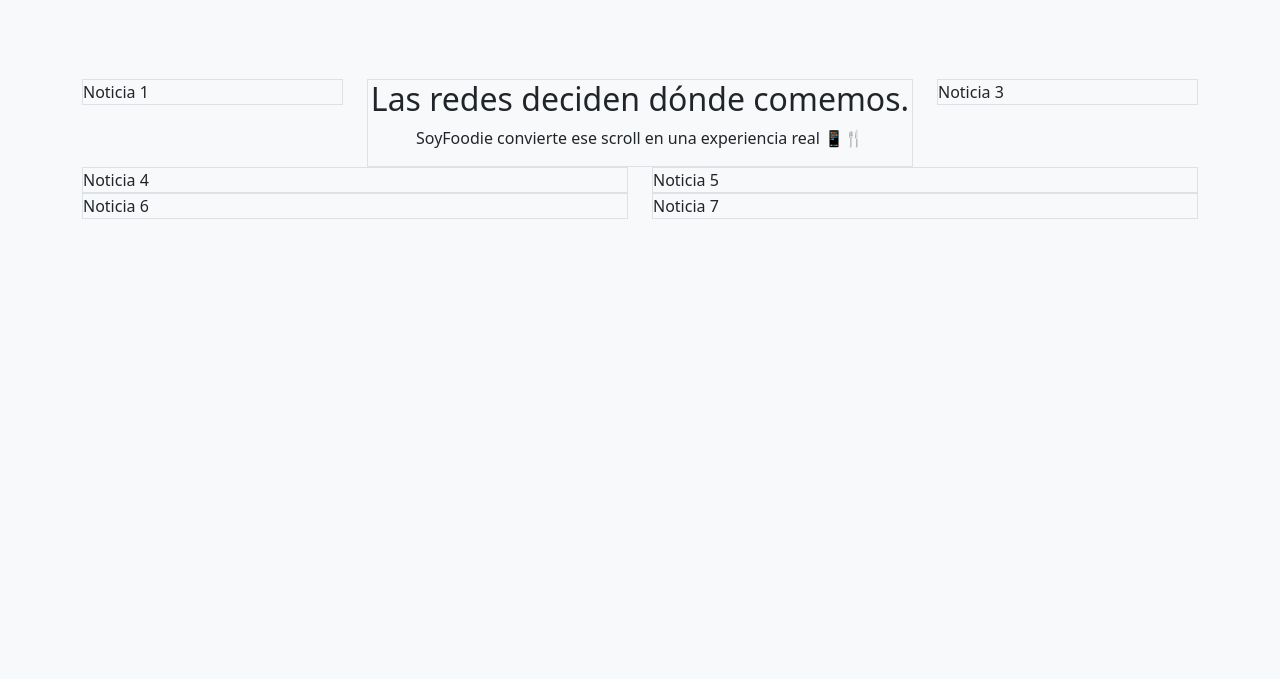
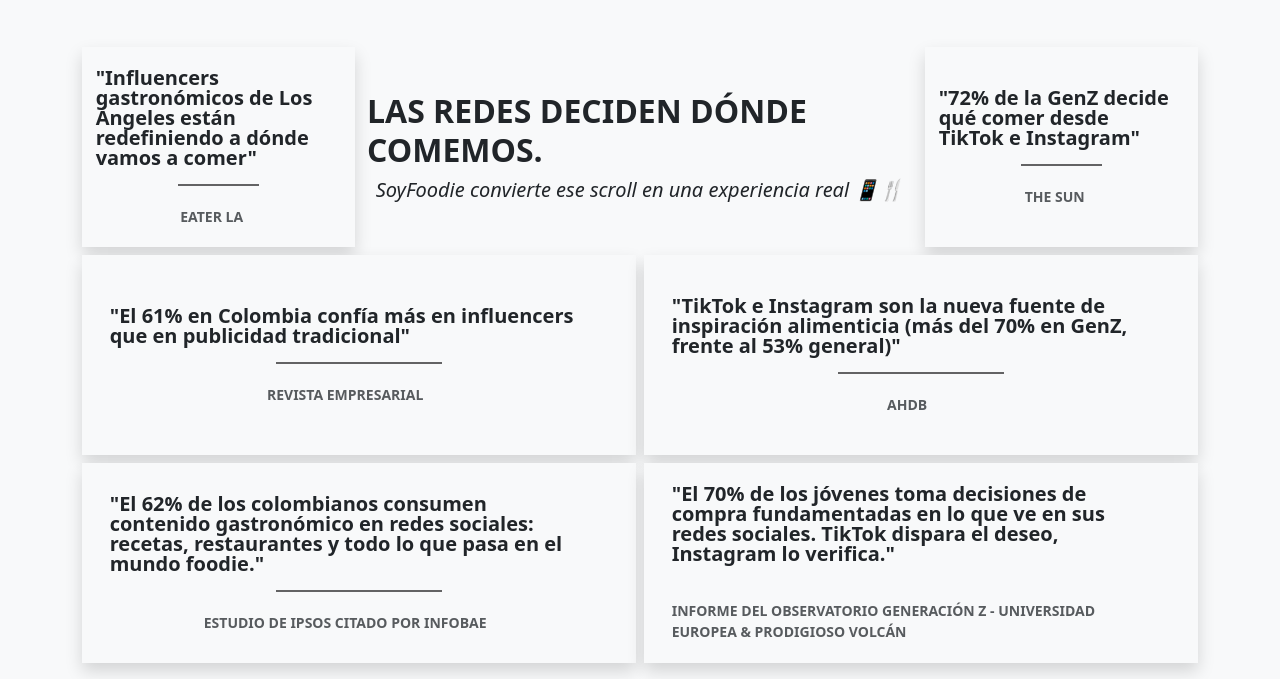
Before and after one commit to cafigueroaz/SoyFoodie, a plain HTML site: page index.html in a window 1280 px wide. Shown: the part 699-1378 px from the top of the page. Before the commit the page ends 966 px from the top, so only its background shows below. Drawn offline with nearby package versions, Linux system fonts and the light colour scheme.

Commit message:
Seccion 2 al 70%.

```diff
--- a/index.html
+++ b/index.html
@@ -9,11 +9,6 @@
       integrity="sha384-LN+7fdVzj6u52u30Kp6M/trliBMCMKTyK833zpbD+pXdCLuTusPj697FH4R/5mcr"
       crossorigin="anonymous"
     />
-    <script
-      src="https://cdn.jsdelivr.net/npm/bootstrap@5.3.7/dist/js/bootstrap.bundle.min.js"
-      integrity="sha384-ndDqU0Gzau9qJ1lfW4pNLlhNTkCfHzAVBReH9diLvGRem5+R9g2FzA8ZGN954O5Q"
-      crossorigin="anonymous"
-    ></script>
     <link rel="stylesheet" href="styles.css" />
     <title>Document</title>
   </head>
@@ -90,37 +85,137 @@
 
     <!--Seccion Por qué SoyFoodie-->
     <section id="SeccionPorQue">
-      <div class="container py-5">
-        <div class="row">
+      <div class="container py-3">
+        <div class="row g-2">
           <div class="col-12 col-md-3">
-            <div class="border bg-light">Noticia 1</div>
-          </div>
+            <div class="bg-light shadow tamaño-cards">
+              <a
+                class="ajustes-cards-titular fs-5 fw-bold link-dark link-opacity-75-hover link-underline link-underline-opacity-0"
+                href="https://la.eater.com/2024/10/23/24267295/los-angeles-food-restaurant-culture-tiktok-instagram-social-media-influencers?utm_source"
+                target="_blank"
+                rel="noopener noreferrer"
+                >"Influencers gastronómicos de Los Ángeles están redefiniendo a
+                dónde vamos a comer"
+              </a>
+              <div class="separador"></div>
 
-          <div class="col-12 col-md-6 ordenarPrimero">
-            <div class="border text-center">
-              <h2>Las redes deciden dónde comemos.</h2>
-              <p>SoyFoodie convierte ese scroll en una experiencia real 📱🍴</p>
+              <div
+                class="ajustes-cards-referencia text-uppercase text-muted small fw-semibold mt-1"
+              >
+                Eater LA
+              </div>
             </div>
           </div>
 
-          <div class="col-12 col-md-3">
-            <div class="border bg-light">Noticia 3</div>
+          <div class="col-12 col-md-6 ordenarPrimero p-2 centrar-titulo">
+            <div class="h2 fw-semibold text-uppercase">
+              Las redes deciden dónde comemos.
+            </div>
+            <div class="lead fw-light fst-italic lh-sm">
+              SoyFoodie convierte ese scroll en una experiencia real 📱🍴
+            </div>
+          </div>
+
+          <div class="col-md-3">
+            <div class="bg-light shadow tamaño-cards">
+              <a
+                class="ajustes-cards-titular fs-5 fw-bold link-dark link-opacity-75-hover link-underline link-underline-opacity-0"
+                href="https://www.thesun.co.uk/news/36156499/gen-z-meal-inspiration-social-media/?utm_source"
+                target="_blank"
+                rel="noopener noreferrer"
+                >"72% de la GenZ decide qué comer desde TikTok e Instagram"
+              </a>
+              <div class="separador"></div>
+              <div
+                class="ajustes-cards-referencia text-uppercase text-muted small fw-semibold mt-1"
+              >
+                The Sun
+              </div>
+            </div>
           </div>
 
           <div class="col-12 col-md-6">
-            <div class="border bg-light">Noticia 4</div>
+            <div class="bg-light shadow tamaño-cards">
+              <a
+                class="ajustes-cards-titular fs-5 fw-bold link-dark link-opacity-75-hover link-underline link-underline-opacity-0"
+                href="https://revistaempresarial.com/marketing/redes-sociales/colombianos-confian-mas-en-los-influencers-o-en-la-publicidad-tradicional/?utm_source"
+                target="_blank"
+                rel="noopener noreferrer"
+                >"El 61% en Colombia confía más en influencers que en publicidad
+                tradicional"
+              </a>
+              <div class="separador"></div>
+
+              <div
+                class="ajustes-cards-referencia text-uppercase text-muted small fw-semibold mt-1"
+              >
+                Revista Empresarial
+              </div>
+            </div>
           </div>
 
           <div class="col-12 col-md-6">
-            <div class="border bg-light">Noticia 5</div>
+            <div class="bg-light shadow tamaño-cards">
+              <a
+                class="ajustes-cards-titular fs-5 fw-bold link-dark link-opacity-75-hover link-underline link-underline-opacity-0"
+                href="https://ahdb.org.uk/news/consumer-insight-the-role-of-social-media-on-gen-z-views-on-food"
+                target="_blank"
+                rel="noopener noreferrer"
+                >"TikTok e Instagram son la nueva fuente de inspiración
+                alimenticia (más del 70% en GenZ, frente al 53% general)"
+              </a>
+              <div class="separador"></div>
+
+              <div
+                class="ajustes-cards-referencia text-uppercase text-muted small fw-semibold mt-1"
+              >
+                AHDB
+              </div>
+            </div>
           </div>
 
           <div class="col-12 col-md-6">
-            <div class="border bg-light">Noticia 6</div>
+            <div class="bg-light shadow tamaño-cards">
+              <a
+                class="ajustes-cards-titular fs-5 fw-bold link-dark link-opacity-75-hover link-underline link-underline-opacity-0"
+                href="https://www.infobae.com/colombia/2025/01/22/colombianos-entre-los-mas-consumidores-de-redes-sociales-en-el-mundo-estos-son-los-influenciadores-y-temas-que-mas-buscan/?utm_source=chatgpt.com"
+                target="_blank"
+                rel="noopener noreferrer"
+                >"El 62% de los colombianos consumen contenido gastronómico en
+                redes sociales: recetas, restaurantes y todo lo que pasa en el
+                mundo foodie."
+              </a>
+              <div class="separador"></div>
+
+              <div
+                class="ajustes-cards-referencia text-uppercase text-muted small fw-semibold mt-1"
+              >
+                Estudio de Ipsos citado por Infobae
+              </div>
+            </div>
           </div>
 
           <div class="col-12 col-md-6">
-            <div class="border bg-light">Noticia 7</div>
+            <div class="bg-light shadow tamaño-cards">
+              <a
+                class="ajustes-cards-titular fs-5 fw-bold link-dark link-opacity-75-hover link-underline link-underline-opacity-0"
+                href="https://universidadeuropea.com/noticias/generacion-z-no-compra-sin-antes-scrollear-informe/?utm"
+                target="_blank"
+                rel="noopener noreferrer"
+                >"El 70% de los jóvenes toma decisiones de compra fundamentadas
+                en lo que ve en sus redes sociales. TikTok dispara el deseo,
+                Instagram lo verifica."
+              </a>
+
+              <div class="separador"></div>
+
+              <div
+                class="ajustes-cards-referencia text-uppercase text-muted small fw-semibold mt-1"
+              >
+                Informe del Observatorio Generación Z - Universidad Europea &
+                Prodigioso Volcán
+              </div>
+            </div>
           </div>
         </div>
       </div>
--- a/styles.css
+++ b/styles.css
@@ -64,3 +64,41 @@
     order: 0;
   }
 }
+
+/*ajuste cards de Por qué SoyFoodie*/
+
+.ajustes-cards-titular {
+  display: block;
+  padding: 5% 10% 0% 5%;
+  line-height: 1;
+}
+
+.ajustes-cards-referencia {
+  padding: 0 10% 5% 5%;
+}
+
+.tamaño-cards {
+  height: 25vh;
+  display: flex;
+  flex-direction: column;
+  justify-content: center;
+  align-items: center;
+  text-align: left;
+}
+
+.centrar-titulo {
+  display: flex;
+  flex-direction: column;
+  justify-content: center;
+  align-items: center;
+  text-align: left;
+}
+
+/*separador*/
+.separador {
+  width: 30%;
+  border: none;
+  height: 2px;
+  background-color: #00000099;
+  margin: 1rem auto;
+}
```
